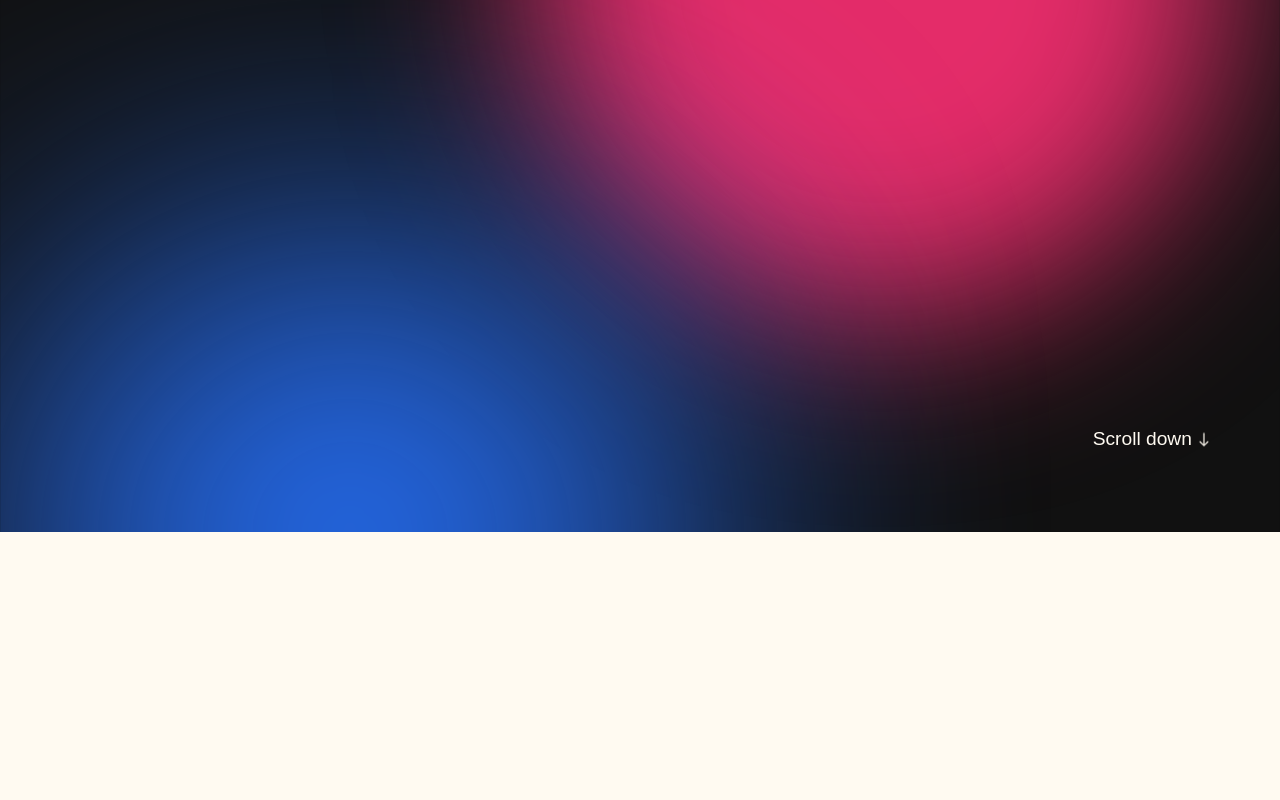
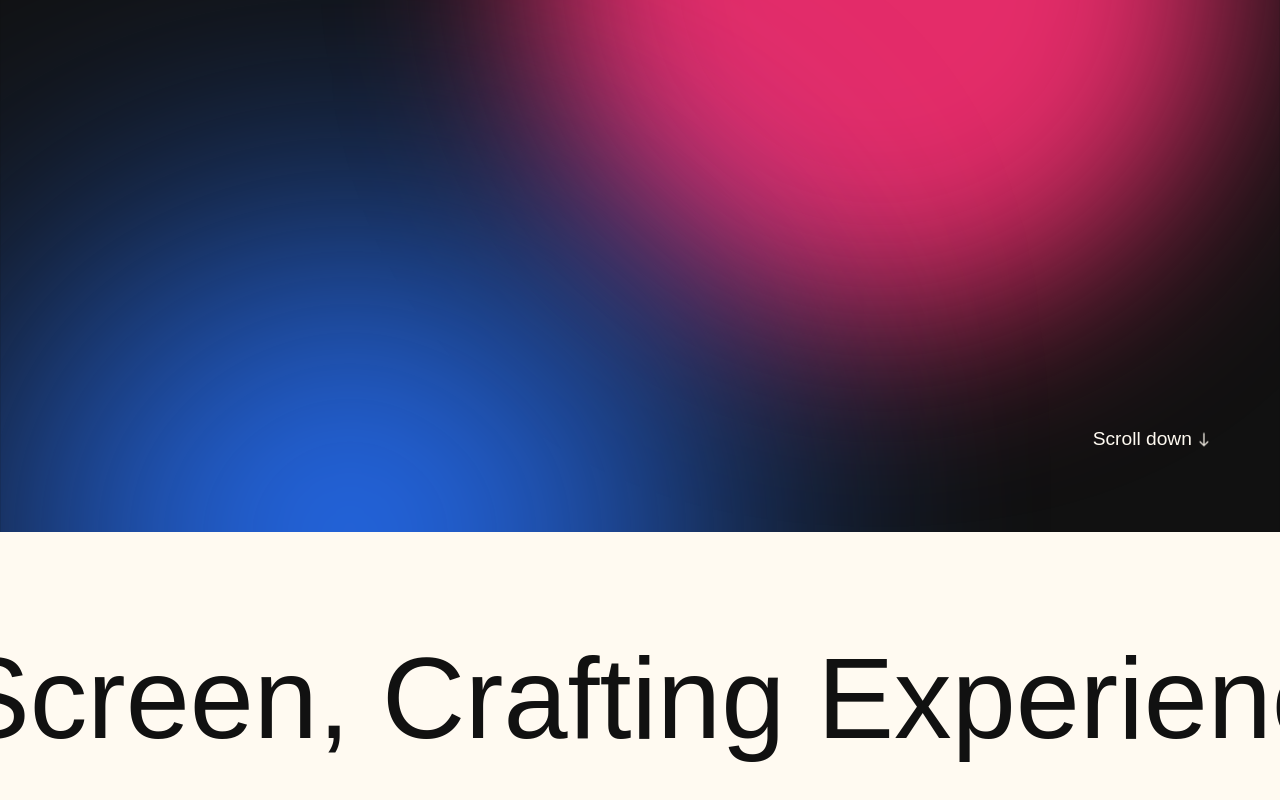
Before and after one commit to Mugunth140/portfolio, a Next.js app: page / in a window 1280 px wide. Shown: the part 748-1548 px from the top of the page. Built offline with nearby package versions, Linux system fonts and the light colour scheme.

Commit message:
created a Marquee component

```diff
--- /dev/null
+++ b/src/components/Marquee/Marquee.jsx
@@ -0,0 +1,46 @@
+import React, { useRef, useEffect } from "react";
+import gsap from "gsap";
+
+const Marquee = () => {
+  const firstText = useRef(null);
+  const secondText = useRef(null);
+  const slider = useRef(null);
+
+  let xPercent = 0;
+
+  useEffect(() => {
+    gsap.set(secondText.current, {
+      left: secondText.current.getBoundingClientRect().width,
+    });
+
+    requestAnimationFrame(animate);
+  // eslint-disable-next-line react-hooks/exhaustive-deps
+  }, []);
+
+  const animate = () => {
+    if (xPercent > 0) {
+      xPercent = -100;
+    }
+
+    gsap.set(firstText.current, { xPercent: xPercent });
+
+    gsap.set(secondText.current, { xPercent: xPercent });
+
+    requestAnimationFrame(animate);
+
+    xPercent += 0.1;
+  };
+
+  return (
+    <section className="marquee-container">
+      <div className="sliderContainer">
+        <div ref={slider} className="slider">
+          <p ref={firstText}>Beyond the Screen, Crafting Experiences</p>
+          <p ref={secondText}>Beyond the Screen, Crafting Experiences</p>
+        </div>
+      </div>
+    </section>
+  );
+};
+
+export default Marquee;
--- /dev/null
+++ b/src/components/Marquee/Marquee.scss
@@ -0,0 +1,35 @@
+.marquee-container {
+    height: 40vh;
+    width: 100%;
+    position: relative;
+    display: -webkit-box;
+    display: -ms-flexbox;
+    display: flex;
+    overflow: hidden;
+
+    .sliderContainer {
+        position: absolute;
+        top: 100px;
+    }
+
+    .slider {
+        position: relative;
+        white-space: nowrap;
+    }
+
+    .slider p {
+        position: relative;
+        margin: 0px;
+        color: var(--secondary);
+        font-family: "Neue Montreal", sans-serif;
+        font-size: clamp(4rem, 9vw, 10rem);
+        font-weight: 500;
+        padding-right: 50px;
+    }
+
+    .slider p:nth-of-type(2) {
+        position: absolute;
+        left: 100%;
+        top: 0;
+    }
+}
--- a/src/components/Nav/Nav.scss
+++ b/src/components/Nav/Nav.scss
@@ -27,6 +27,7 @@
       text-decoration: none;
       color: #000;
       text-transform: uppercase;
+      mix-blend-mode: difference;
     }
   }
 
@@ -47,6 +48,7 @@
         text-decoration: none;
         color: #000;
         text-transform: uppercase;
+
       }
     }
 
--- a/src/pages/index.jsx
+++ b/src/pages/index.jsx
@@ -1,7 +1,5 @@
 "use client";
 import Head from "next/head";
-//import Transition from "..";
-//import { Application } from "@splinetool/runtime";
 import "../styles/Home.module.scss";
 import SplitType from "split-type";
 import { useGSAP } from "@gsap/react";
@@ -9,6 +7,7 @@ import gsap from "gsap";
 import { ScrollTrigger } from "gsap/dist/ScrollTrigger";
 import { IoIosArrowRoundDown } from "react-icons/io";
 import Lenis from "lenis";
+import Marquee from "@/components/Marquee/Marquee"
 
 gsap.registerPlugin(ScrollTrigger);
 
@@ -126,7 +125,7 @@ export default function Home() {
             Scroll down <IoIosArrowRoundDown className="down-arrow" />
           </div>
         </div>
-        <div className="spacer"></div>
+        <Marquee />
       </div>
     </>
   );
--- a/src/styles/Home.module.scss
+++ b/src/styles/Home.module.scss
@@ -235,11 +235,12 @@
   -ms-transform: translate(-50%, -50%);
   transform: translate(-50%, -50%);
 
-  h1 {
+  .main-text {
     font: 500 2.2rem "Neue Montreal", sans-serif;
     color: var(--primary);
     line-height: 1.3em;
     width: calc(55vw - 100px);
+    display: block;
     -webkit-font-smoothing: antialiased;
     -moz-osx-font-smoothing: grayscale;
     opacity: 1;
@@ -294,13 +295,14 @@
       .hero-text-wrapper {
         height: 50vh;
 
-        .hero-line {
+        .dot {
           margin-bottom: 1.5em;
+
         }
 
-        .hero-text {
-          font-size: 2.5rem;
-        }
+        // .hero-text {
+        //   font-size: 0.5rem;
+        // }
       }
 
       .ball-container {
@@ -340,9 +342,15 @@
       }
     }
   }
+
+  .main-text {
+ .word{
+  display: block;
+  .char{
+    font-size: 1.5rem;
+    display: block;
+  }
+ }
+
+  }
 }
-
-.spacer {
-  height: 50vh;
-  width: 100%;
-}
--- a/src/styles/globals.scss
+++ b/src/styles/globals.scss
@@ -42,6 +42,7 @@ body {
 @import "../components/Nav/Nav.scss";
 @import "../components/Btn/btn.scss";
 @import "../components/Transitions/Transition.scss";
+@import"../components/Marquee/Marquee.scss";
 
 // @media  (max-width : 768px ) {
 //     html , body {
```
